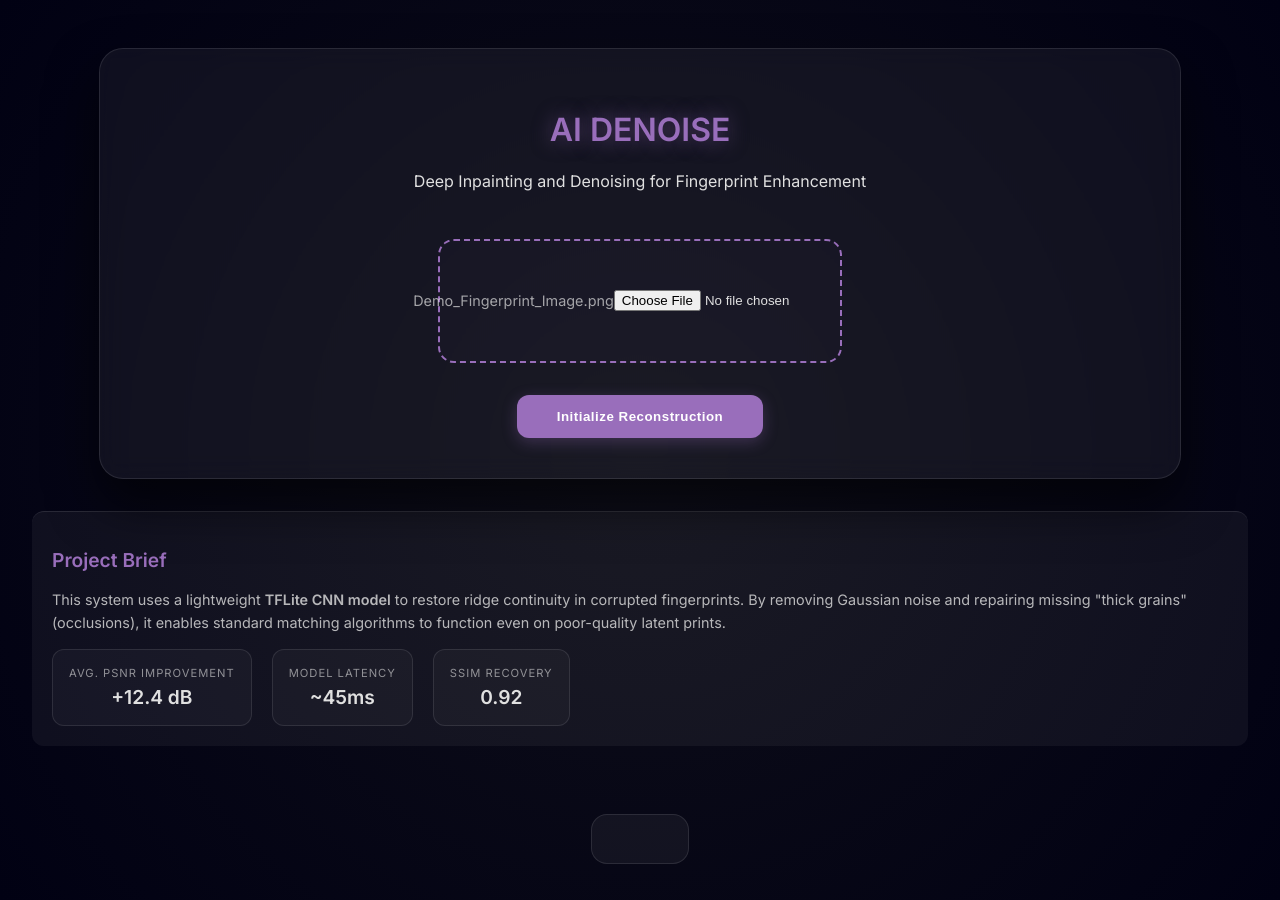
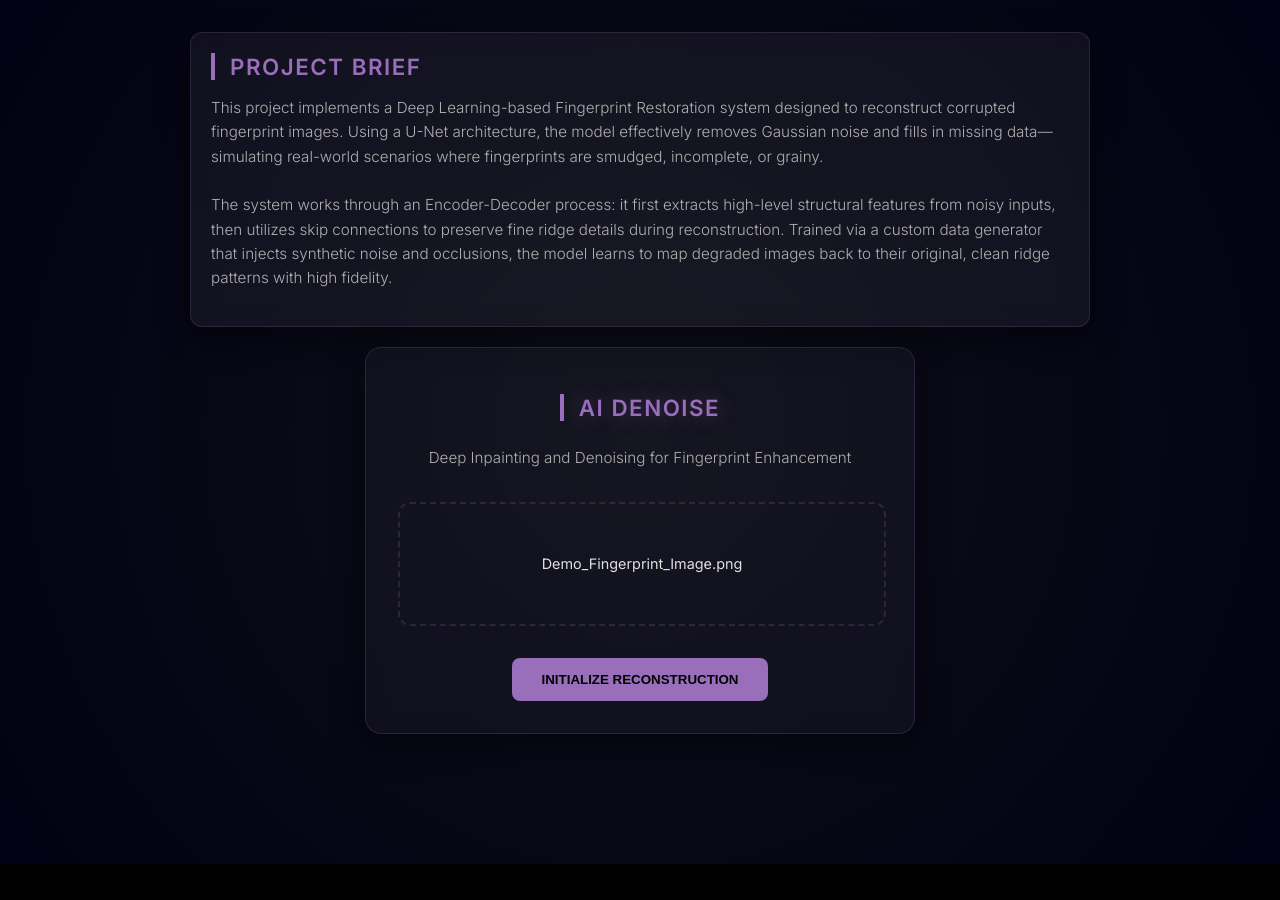
Before and after one commit to Logesh11504/AI-DENOISE, a plain HTML site: page index.html in a window 1280 px wide. After the commit the page ends 864 px from the top, so only its background shows below. Drawn offline with Linux system fonts and the light colour scheme; no server answers.

Commit message:
Updated UI

```diff
--- a/index.html
+++ b/index.html
@@ -11,6 +11,49 @@
     />
   </head>
   <body>
+    <section
+      class="performance-summary"
+      style="
+        padding: 20px;
+        background: rgba(255, 255, 255, 0.05);
+        border-radius: 12px;
+        margin-bottom: 20px;
+      "
+    >
+      <h2>Project Brief</h2>
+      <p>
+        This project implements a Deep Learning-based Fingerprint Restoration
+        system designed to reconstruct corrupted fingerprint images. Using a
+        U-Net architecture, the model effectively removes Gaussian noise and
+        fills in missing data—simulating real-world scenarios where fingerprints
+        are smudged, incomplete, or grainy. <br />
+        <br />
+        The system works through an Encoder-Decoder process: it first extracts
+        high-level structural features from noisy inputs, then utilizes skip
+        connections to preserve fine ridge details during reconstruction.
+        Trained via a custom data generator that injects synthetic noise and
+        occlusions, the model learns to map degraded images back to their
+        original, clean ridge patterns with high fidelity.
+      </p>
+
+      <!-- <div
+        class="metrics-dashboard"
+        style="display: flex; gap: 20px; margin-top: 15px"
+      >
+        <div class="metric-box">
+          <span class="metric-label">Avg. PSNR Improvement</span>
+          <span class="metric-value">+12.4 dB</span>
+        </div>
+        <div class="metric-box">
+          <span class="metric-label">Model Latency</span>
+          <span class="metric-value">~45ms</span>
+        </div>
+        <div class="metric-box">
+          <span class="metric-label">SSIM Recovery</span>
+          <span class="metric-value">0.92</span>
+        </div>
+      </div> -->
+    </section>
     <div class="glass-container">
       <header>
         <h1><span class="accent">AI DENOISE</span></h1>
@@ -35,42 +78,6 @@
         </button>
       </section>
     </div>
-    <section
-      class="performance-summary"
-      style="
-        padding: 20px;
-        background: rgba(255, 255, 255, 0.05);
-        border-radius: 12px;
-        margin-bottom: 20px;
-      "
-    >
-      <h2>Project Brief</h2>
-      <p>
-        This system uses a lightweight <strong>TFLite CNN model</strong> to
-        restore ridge continuity in corrupted fingerprints. By removing Gaussian
-        noise and repairing missing "thick grains" (occlusions), it enables
-        standard matching algorithms to function even on poor-quality latent
-        prints.
-      </p>
-
-      <div
-        class="metrics-dashboard"
-        style="display: flex; gap: 20px; margin-top: 15px"
-      >
-        <div class="metric-box">
-          <span class="metric-label">Avg. PSNR Improvement</span>
-          <span class="metric-value">+12.4 dB</span>
-        </div>
-        <div class="metric-box">
-          <span class="metric-label">Model Latency</span>
-          <span class="metric-value">~45ms</span>
-        </div>
-        <div class="metric-box">
-          <span class="metric-label">SSIM Recovery</span>
-          <span class="metric-value">0.92</span>
-        </div>
-      </div>
-    </section>
     <div>
       <section class="results-grid" id="resultsGrid" style="display: none">
         <div class="result-card">
--- a/public/style.css
+++ b/public/style.css
@@ -1,11 +1,12 @@
 :root {
   --bg-color: #000000;
-  --card-bg: rgba(255, 255, 255, 0.05);
+  --card-bg: rgba(255, 255, 255, 0.035);
+  --glass-border: rgba(153, 110, 187, 0.2);
   --accent: #996ebb;
   --success: #00ff88;
   --error: #ff4d4d;
   --text: #e0e0e0;
-  --glass-border: rgba(255, 255, 255, 0.1);
+  --text-dim: #b0b0b0;
 }
 
 body {
@@ -22,186 +23,166 @@ body {
   align-items: center;
   flex-direction: column;
   min-height: 100vh;
-  padding: 2rem;
+  padding: 2rem 1rem; /* Reduced horizontal padding for mobile */
 }
 
-/* Container Adjustments */
-.glass-container {
+/* Common Section Styling */
+.performance-summary,
+.glass-container,
+.result-card {
   background: var(--card-bg);
   backdrop-filter: blur(12px);
+  -webkit-backdrop-filter: blur(12px);
   border: 1px solid var(--glass-border);
-  border-radius: 24px;
-  padding: 2.5rem;
-  margin-top: 1rem;
+  border-radius: 16px;
+  box-shadow: 0 10px 30px rgba(0, 0, 0, 0.5);
+  transition: border-color 0.4s ease;
+}
+
+.performance-summary:hover,
+.glass-container:hover,
+.result-card:hover {
+  border-color: rgba(184, 135, 221, 0.5);
+}
+
+/* Project Brief */
+.performance-summary {
+  max-width: 900px;
+  width: 100%; /* Occupy full available width up to 900px */
+  margin-bottom: 2rem;
+  padding: 1.5rem;
+  box-sizing: border-box;
+}
+
+.performance-summary h2,
+header .accent {
+  /* Applied to main header too */
+  color: var(--accent);
+  font-size: clamp(1.1rem, 5vw, 1.4rem); /* Responsive font size */
+  margin: 0 0 1rem 0;
+  letter-spacing: 1.5px;
+  text-transform: uppercase;
+  border-left: 4px solid var(--accent);
+  padding-left: 15px;
+}
+
+.performance-summary p,
+header p {
+  line-height: 1.6;
+  color: var(--text-dim);
+  font-weight: 300;
+  font-size: 0.95rem;
+}
+
+/* Main Interaction Container */
+.glass-container {
   width: 100%;
-  max-width: 1000px; /* Increased for better visibility */
+  max-width: 550px; /* Better default for desktop */
+  padding: 1rem 2rem 2rem 2rem;
   text-align: center;
-  box-shadow: 0 25px 50px rgba(0, 0, 0, 0.6);
+  margin-bottom: 3rem;
+  box-sizing: border-box;
 }
 
 .accent {
   color: var(--accent);
-  text-shadow: 0 0 20px rgba(153, 110, 187, 0.5);
+  text-shadow: 0 0 20px rgba(153, 110, 187, 0.4);
 }
 
-/* Brief & Performance Section */
-.performance-summary {
-  margin: 2rem 0;
-  text-align: left;
-  border-top: 1px solid var(--glass-border);
-  padding-top: 2rem;
-}
-
-.performance-summary h2 {
-  font-size: 1.2rem;
-  color: var(--accent);
-  margin-bottom: 1rem;
-}
-
-.performance-summary p {
-  font-size: 0.9rem;
-  line-height: 1.6;
-  opacity: 0.8;
-}
-
-.metrics-dashboard {
-  display: grid;
-  grid-template-columns: repeat(auto-fit, minmax(150px, 1fr));
-  gap: 1rem;
-  margin-top: 1.5rem;
-}
-
-.metric-box {
-  background: rgba(255, 255, 255, 0.03);
-  padding: 1rem;
+/* Upload & Drop Zone */
+.drop-zone {
+  height: 120px;
+  width: 100%;
+  border: 2px dashed var(--glass-border);
   border-radius: 12px;
-  border: 1px solid var(--glass-border);
-  text-align: center;
-}
-
-.metric-label {
-  display: block;
-  font-size: 0.7rem;
-  text-transform: uppercase;
-  letter-spacing: 1px;
-  margin-bottom: 5px;
-  opacity: 0.6;
-}
-
-.metric-value {
-  font-size: 1.2rem;
-  font-weight: 600;
-  color: var(--text);
-}
-
-/* Upload Section */
-.upload-section {
-  display: flex;
-  flex-direction: column;
-  align-items: center;
-}
-
-.drop-zone {
-  width: 100%;
-  max-width: 400px;
-  height: 120px;
-  border: 2px dashed var(--accent);
-  border-radius: 16px;
+  cursor: pointer;
+  margin: 2rem auto;
   display: flex;
   align-items: center;
   justify-content: center;
-  cursor: pointer;
-  margin: 2rem 0;
   transition: all 0.3s ease;
-  background: rgba(153, 110, 187, 0.02);
-}
-
-.drop-zone:hover {
-  background: rgba(153, 110, 187, 0.1);
-  border-style: solid;
 }
 
 .drop-zone__prompt {
+  padding: 0 10px;
   font-size: 0.9rem;
-  opacity: 0.7;
+}
+
+.drop-zone__input {
+  display: none;
 }
 
 /* Buttons */
 .main-btn {
   background: var(--accent);
-  color: #fff;
+  color: #000;
   border: none;
-  padding: 14px 40px;
-  border-radius: 12px;
+  padding: 14px 30px;
+  border-radius: 8px;
   font-weight: 600;
+  width: auto;
+  min-width: 200px;
   cursor: pointer;
-  letter-spacing: 0.5px;
+  text-transform: uppercase;
   transition: 0.3s;
-  box-shadow: 0 4px 15px rgba(153, 110, 187, 0.3);
-}
-
-.main-btn:hover:not(:disabled) {
-  transform: translateY(-2px);
-  box-shadow: 0 8px 25px rgba(153, 110, 187, 0.5);
 }
 
 /* Results Grid */
 .results-grid {
   display: grid;
-  grid-template-columns: repeat(auto-fit, minmax(280px, 1fr));
-  gap: 2rem;
-  margin-top: 3rem;
+  /* Automatically wraps cards based on screen width */
+  grid-template-columns: repeat(auto-fit, minmax(300px, 1fr));
+  gap: 1.5rem;
   width: 100%;
-  max-width: 1200px;
+  max-width: 1100px;
 }
 
 .result-card {
-  background: var(--card-bg);
-  border: 1px solid var(--glass-border);
-  padding: 1.5rem;
-  border-radius: 20px;
-  text-align: center;
-  transition: transform 0.3s ease;
-}
-
-.result-card:hover {
-  transform: translateY(-5px);
-  background: rgba(255, 255, 255, 0.07);
-}
-
-.result-card h3 {
-  font-size: 1rem;
-  margin-bottom: 1.2rem;
-  font-weight: 400;
-  opacity: 0.9;
+  padding: 1.2rem;
+  box-sizing: border-box;
 }
 
 .img-preview {
-  background: #000;
-  aspect-ratio: 1/1;
-  border-radius: 12px;
+  background: rgba(0, 0, 0, 0.4);
+  aspect-ratio: 1 / 1; /* Maintains square shape for fingerprints */
+  width: 100%;
+  display: flex;
+  align-items: center;
+  justify-content: center;
+  border-radius: 8px;
   overflow: hidden;
-  border: 1px solid rgba(255, 255, 255, 0.05);
 }
 
-.img-preview img {
-  width: 100%;
-  height: 100%;
-  object-fit: cover;
+/* --- RESPONSIVE MEDIA QUERIES --- */
+
+/* For Tablets and smaller desktops */
+@media (max-width: 768px) {
+  body {
+    padding: 1rem;
+  }
+
+  .glass-container {
+    padding: 1.5rem 1rem;
+  }
+
+  .results-grid {
+    grid-template-columns: 1fr; /* Stack vertically on smaller screens */
+    max-width: 450px; /* Keep previews a reasonable size when stacked */
+  }
 }
 
-/* Status Badge / Matching Results */
-.status-badge {
-  margin-top: 3rem;
-  padding: 1.5rem 3rem;
-  border-radius: 16px;
-  border: 1px solid var(--glass-border);
-  background: var(--card-bg);
-  display: inline-block;
-}
+/* For Mobile Phones */
+@media (max-width: 480px) {
+  .performance-summary h2,
+  header h1 {
+    font-size: 1.1rem;
+  }
 
-@media (max-width: 768px) {
-  .results-grid {
-    grid-template-columns: 1fr;
+  .main-btn {
+    width: 100%; /* Full width button on mobile */
+  }
+
+  .drop-zone {
+    height: 100px;
   }
 }
```
